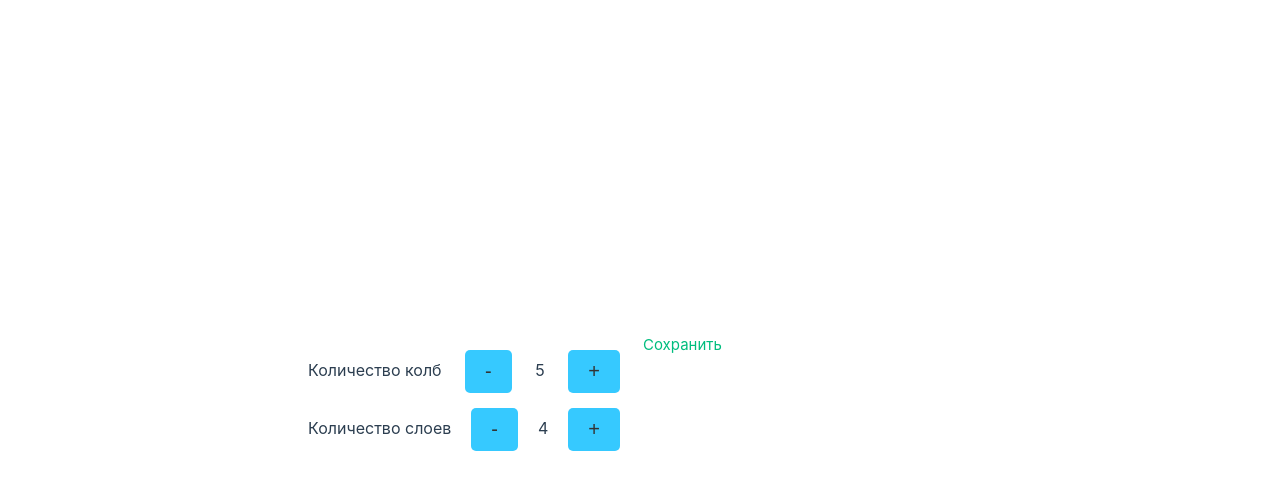
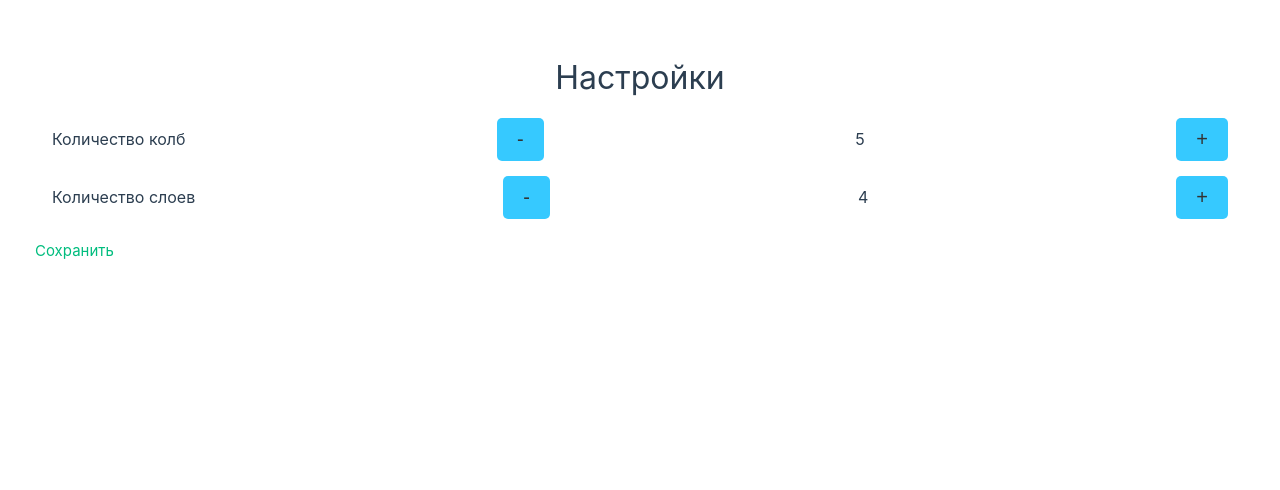
Before and after one commit to reznikovkg/vue-3-docker-compose, a Vue app in the folder vue/: page /setting in a window 1280 px wide. Shown: the top 490 px of the page. Built offline with nearby package versions, Linux system fonts and the light colour scheme.

Commit message:
Исправлены стили (выравнивание по центру)

```diff
--- a/vue/src/assets/main.css
+++ b/vue/src/assets/main.css
@@ -20,16 +20,3 @@ a,
     background-color: hsla(160, 100%, 37%, 0.2);
   }
 }
-
-@media (min-width: 1024px) {
-  body {
-    display: flex;
-    place-items: center;
-  }
-
-  #project {
-    display: grid;
-    grid-template-columns: 1fr 1fr;
-    padding: 0 2rem;
-  }
-}
--- a/vue/src/components/pages/SettingPage.vue
+++ b/vue/src/components/pages/SettingPage.vue
@@ -1,5 +1,6 @@
 <template>
   <div class="controls">
+    <h1>Настройки</h1>
     <div class="control-row">
       Количество колб
       <button @click="delFlask" class="setting-btn">-</button>
@@ -55,6 +56,7 @@ $btn-color: #36c9ff;
 $text-btn-color: #333;
 
 .controls {
+  text-align: center;
   padding: 20px;
   gap: 15px;
   display: flex;
```
